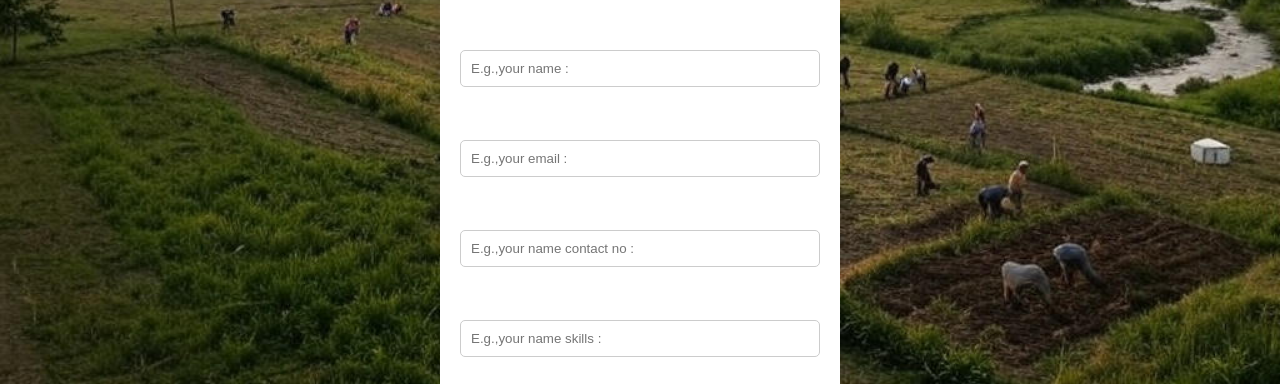
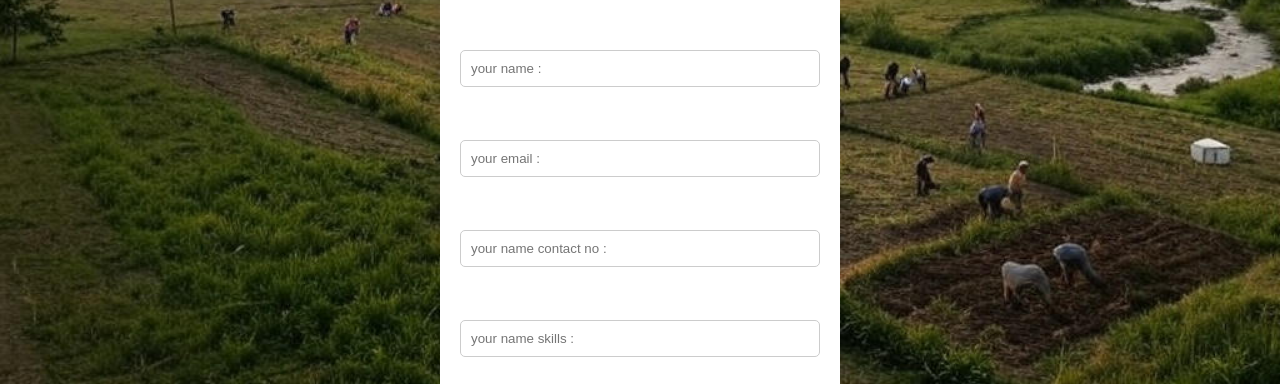
Before and after one commit to pavannimbalkar/REH_project, a plain HTML site: page laborer-profile.html in a window 1280 px wide. Shown: the part 256-640 px from the top of the page. Drawn offline with Linux system fonts and the light colour scheme; files whose address does not match are found by name.

Commit message:
Update laborer-profile.html

```diff
--- a/laborer-profile.html
+++ b/laborer-profile.html
@@ -19,16 +19,16 @@
         <!-- Profile Info -->
         <form id="profileForm">
             <label for="name">Full Name:</label>
-            <input type="text" id="name" name="name" placeholder="E.g.,your name :" required>
+            <input type="text" id="name" name="name" placeholder="your name :" required>
 
             <label for="email">Email:</label>
-            <input type="email" id="email" name="email" placeholder="E.g.,your email :" required>
+            <input type="email" id="email" name="email" placeholder="your email :" required>
 
             <label for="contact">Contact:</label>
-            <input type="tel" id="contact" name="contact" placeholder="E.g.,your name contact no :" required>
+            <input type="tel" id="contact" name="contact" placeholder="your name contact no :" required>
 
             <label for="skills">Skills:</label>
-            <input type="text" id="skills" name="skills" placeholder="E.g.,your name skills :" required>
+            <input type="text" id="skills" name="skills" placeholder="your name skills :" required>
 
             <button type="submit">Update Profile</button>
         </form>
```
